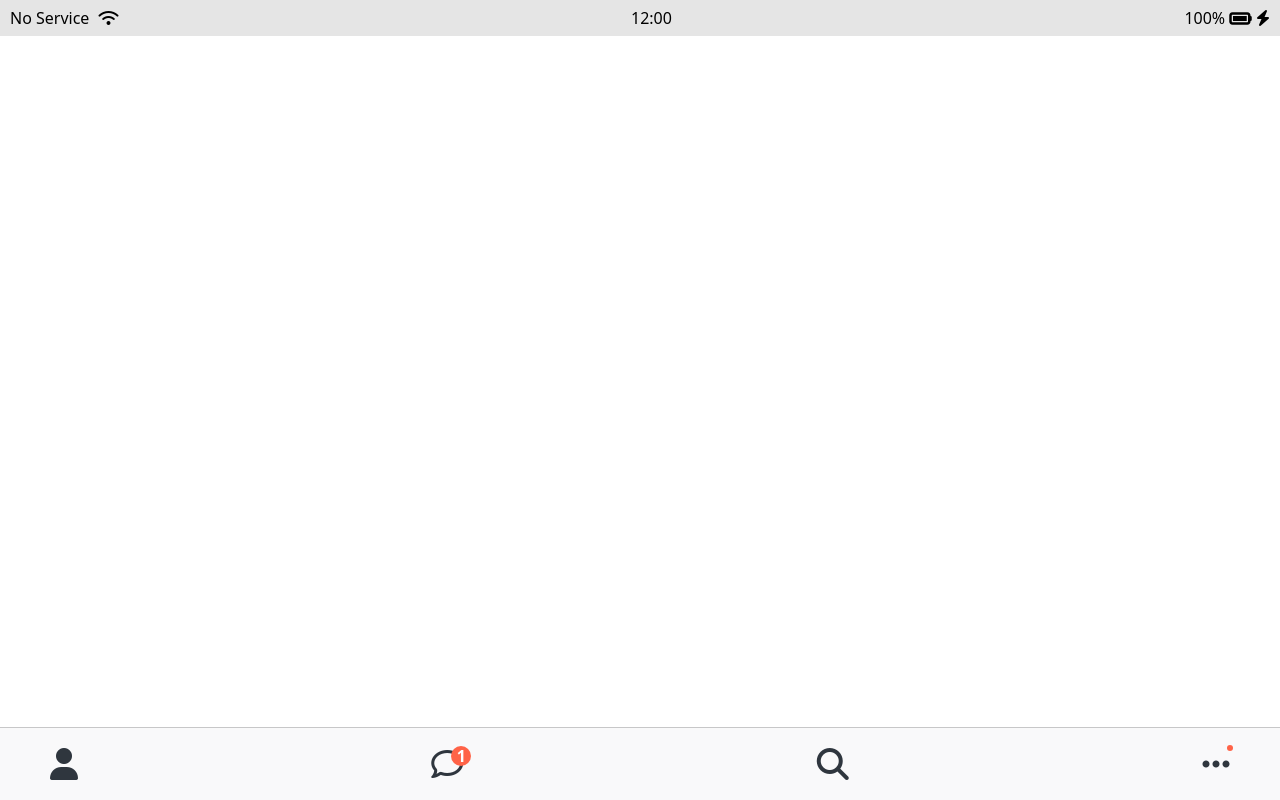
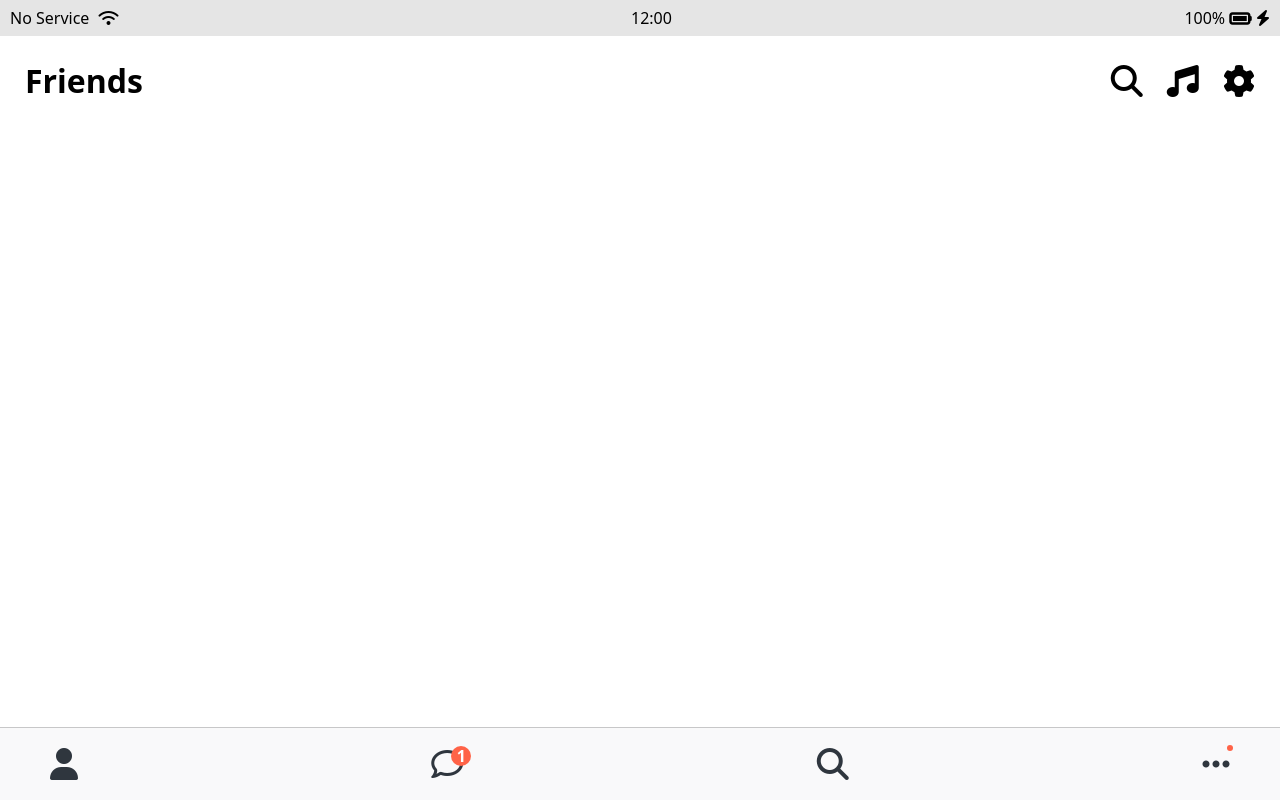
Before and after one commit to dawnpoems/kakao-clone-2022, a plain HTML site: page realcocoa/friends.html in a window 1280 px wide. Drawn offline with Linux system fonts and the light colour scheme.

Commit message:
kimkim_made_screenheader

```diff
--- /dev/null
+++ b/realcocoa/css/components/screen-header.css
@@ -0,0 +1,15 @@
+.screen-header {
+  display: flex;
+  justify-content: space-between;
+  padding: 25px;
+  margin-top: 40px;
+}
+.screen-header__title {
+  font-size: 32px;
+  font-weight: 700;
+  align-items: center;
+}
+
+.screen-header__icons span {
+  margin-left: 20px;
+}
--- a/realcocoa/css/styles.css
+++ b/realcocoa/css/styles.css
@@ -4,6 +4,7 @@
 /* components */
 @import url(components/status-bar.css);
 @import url(components/nav-bar.css);
+@import url(components/screen-header.css);
 
 /*Screens*/
 @import url(screens/login.css);
--- a/realcocoa/friends.html
+++ b/realcocoa/friends.html
@@ -22,6 +22,15 @@
         <i class="fas fa-bolt"></i>
       </div>
     </div>
+
+    <header class="screen-header">
+      <h1 class="screen-header__title">Friends</h1>
+      <div class="screen-header__icons">
+        <span><i class="fa-solid fa-magnifying-glass fa-2x"></i></span>
+        <span><i class="fa-solid fa-music fa-2x"></i></span>
+        <span><i class="fa-solid fa-gear fa-2x"></i></span>
+      </div>
+    </header>
 
     <nav class="nav">
       <ul class="nav__list">
```
Also changed, not shown: realcocoa/css/screens/friends.css (added).
